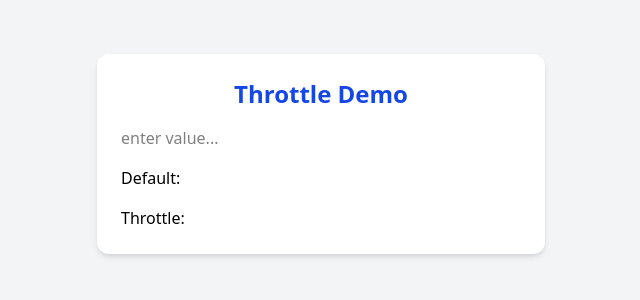
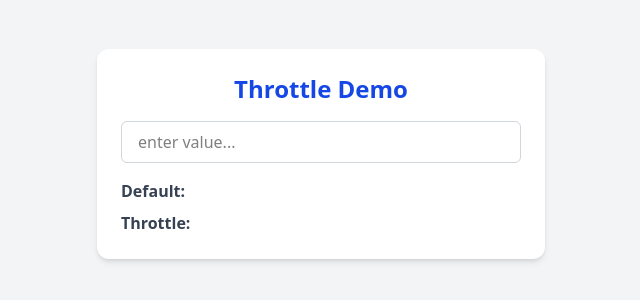
Before and after one commit to PraneethBunny123/All-App, a React (Vite) app: page / in a window 1280 px wide. Shown: the part 246-546 px from the top of the page, without its empty margins (319-959 px from the left). Built offline with nearby package versions, Linux system fonts and the light colour scheme.

Commit message:
Completed the full tailwind styles for the basic throttle component

```diff
--- a/src/project-apps/Throttle/Throttle.jsx
+++ b/src/project-apps/Throttle/Throttle.jsx
@@ -48,9 +48,12 @@ export default function Throttle() {
                     type="text"
                     placeholder="enter value..."
                     onChange={handleOnchange}
+                    className="w-full border border-gray-300 rounded-md px-4 py-2 focus:outline-none focus:ring-2 focus:ring-blue-500"
                 />
-                <p>Default: {defaultInput}</p>
-                <p>Throttle: {throttleInput}</p>
+                <div className="space-y-2">
+                    <p className="text-gray-700"><span className="font-semibold">Default:</span> {defaultInput}</p>
+                    <p className="text-gray-700"><span className="font-semibold">Throttle:</span> {throttleInput}</p>
+                </div>
             </div>
         </div>
     )
```
